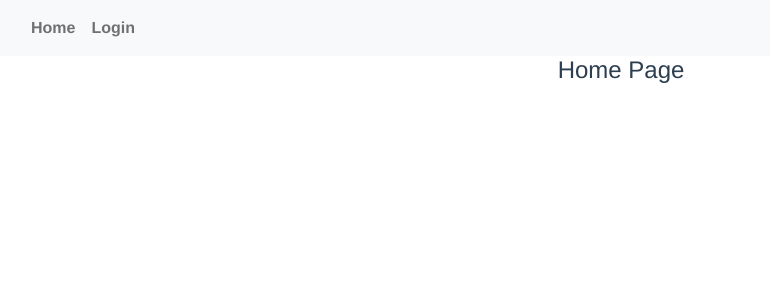
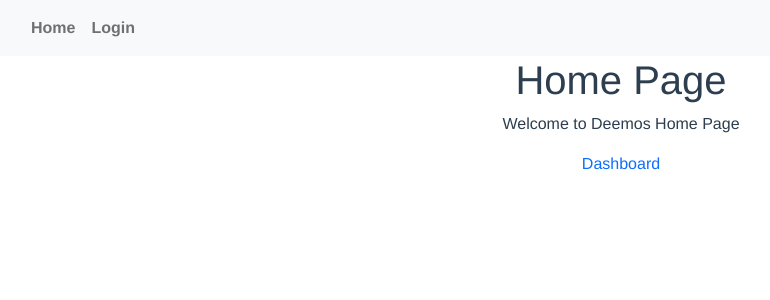
Before and after one commit to joobei/clanboy, a Vue app: page / in a window 1280 px wide. Shown: the top 300 px of the page, without its empty margins (19-789 px from the left). Built offline with nearby package versions, Linux system fonts and the light colour scheme.

Commit message:
not properly working

```diff
--- /dev/null
+++ b/src/components/Dashboard.vue
@@ -0,0 +1,18 @@
+    <template>
+  <div>
+    <h1>Dashboard Page</h1>
+    <div>UserName -- {{ gettersAuthData.userName }}</div>
+    <div>Id -- {{ gettersAuthData.userId }}</div>
+  </div>
+</template>
+    <script>
+import { mapGetters } from "vuex";
+export default {
+  name: 'DashBoard',
+  computed: {
+    ...mapGetters("auth", {
+      gettersAuthData: "getAuthData",
+    }),
+  },
+};
+</script>
--- a/src/components/Home.vue
+++ b/src/components/Home.vue
@@ -1,6 +1,8 @@
 <template>
     <div>
-        <h4>Home Page</h4>
+        <h1>Home Page</h1>
+        <p>Welcome to Deemos Home Page</p>
+        <router-link to='/dashboard'>Dashboard</router-link>
     </div>
 </template>
 <script>
--- a/src/components/Login.vue
+++ b/src/components/Login.vue
@@ -28,7 +28,7 @@
   </div>
 </template>
 
-    <script>
+<script>
 import { mapActions, mapGetters } from "vuex";
 export default {
   name: "Login_form",
@@ -49,11 +49,11 @@ export default {
     }),
     async login() {
       await this.actionLogin({
-        username: this.username,
+        userName: this.username,
         password: this.password,
       });
       if (this.getterLoginStatus === "success") {
-        alert("login sucess");
+        this.$router.push("/dashboard");
       } else {
         alert("failed to login");
       }
--- a/src/router/index.js
+++ b/src/router/index.js
@@ -4,11 +4,19 @@ import MemberList from '../components/Memberlist.vue'
 import Single_Match from '../components/Single_Match.vue'
 import Login_form from '../components/Login.vue'
 import HomePage from '../components/Home.vue'
+import DashBoard from '../components/Dashboard.vue'
+import store from '../store/index'
 
 const routes = [
   {
-    path:'/',
-    component: HomePage
+    path: '/',
+    component: HomePage,
+    meta: { requiredAuth: false }
+  },
+  {
+    path: '/dashboard',
+    component: DashBoard,
+    // meta: { requiredAuth: true }
   },
   {
     path: '/matchlist',
@@ -16,17 +24,18 @@ const routes = [
   },
   {
     path: '/login',
-    component: Login_form
+    component: Login_form,
+    meta: { requiredAuth: false }
   },
   {
     path: '/memberlist',
     component: MemberList
   },
   {
-    path:'/match/:id',
+    path: '/match/:id',
     component: Single_Match,
     name: "single_match",
-    props:true
+    props: true
   }
 ]
 
@@ -35,4 +44,32 @@ const router = createRouter({
   routes
 })
 
+router.beforeEach((to, from, next) => {
+  console.log(store.getters["auth/getAuthData"].token);
+  if (!store.getters["auth/getAuthData"].token) {
+      const access_token = localStorage.getItem("access_token");
+      const refresh_token = localStorage.getItem("refresh_token");
+      if (access_token) {
+          const data = {
+              access_token: access_token,
+              refresh_token: refresh_token
+          };
+          store.commit('auth/saveTokenData', data);
+      }
+  }
+  const auth = store.getters["auth/isTokenActive"];
+
+  if (to.fullPath == "/") {
+      return next();
+  }
+  else if (auth && !to.meta.requiredAuth) {
+      return next({ path: "/dashboard" });
+  }
+  else if (!auth && to.meta.requiredAuth) {
+      return next({ path: '/login' });
+  }
+
+  return next();
+});
+
 export default router
--- a/src/shared/jwtHelper.js
+++ b/src/shared/jwtHelper.js
@@ -4,7 +4,7 @@ export function jwtDecrypt(token) {
   var jsonPayload = decodeURIComponent(
     atob(base64)
       .split("")
-        .map(function(c) {
+      .map(function (c) {
         return "%" + ("00" + c.charCodeAt(0).toString(16)).slice(-2);
       })
       .join("")
@@ -12,3 +12,10 @@ export function jwtDecrypt(token) {
 
   return JSON.parse(jsonPayload);
 }
+
+export function tokenAlive(exp) {
+  if (Date.now() >= exp * 1000) {
+    return false;
+  }
+  return true;
+}
--- a/src/store/modules/auth.js
+++ b/src/store/modules/auth.js
@@ -1,3 +1,6 @@
+import { tokenAlive } from "../../shared/jwtHelper";
+import { jwtDecrypt } from "../../shared/jwtHelper";
+
 const state = () => ({
     authData: {
         token: "",
@@ -9,9 +12,19 @@ const state = () => ({
     loginStatus: "",
 });
 
+
 const getters = {
+    getAuthData(state) {
+        return state.authData;
+    },
     getLoginStatus(state) {
         return state.loginStatus;
+    },
+    isTokenActive(state) {
+        if (!state.authData.tokenExp) {
+            return false;
+        }
+        return tokenAlive(state.authData.tokenExp);
     }
 };
 
@@ -27,7 +40,6 @@ const actions = {
     },
 };
 
-import { jwtDecrypt } from "../../shared/jwtHelper";
 
 const mutations = {
     saveTokenData(state, data) {
@@ -42,6 +54,7 @@ const mutations = {
             tokenExp: jwtDecodedValue.exp,
             userId: jwtDecodedValue.sub,
             userName: jwtDecodedValue.userName,
+            //userName: 'jubei'
         };
         state.authData = newTokenData;
     },
@@ -50,6 +63,7 @@ const mutations = {
     }
 };
 
+
 export default {
     namespaced: true,
     state,
```
Lines whose indentation alone changed are shown as unchanged.
